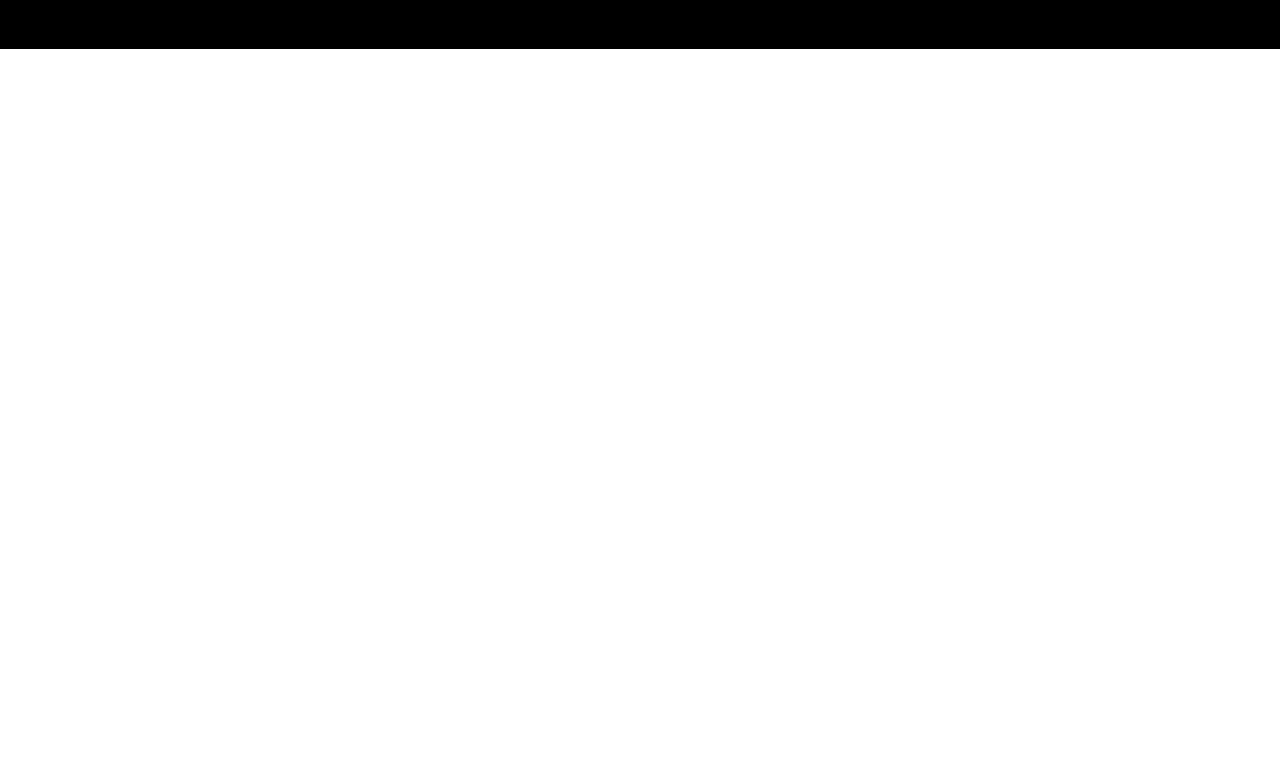
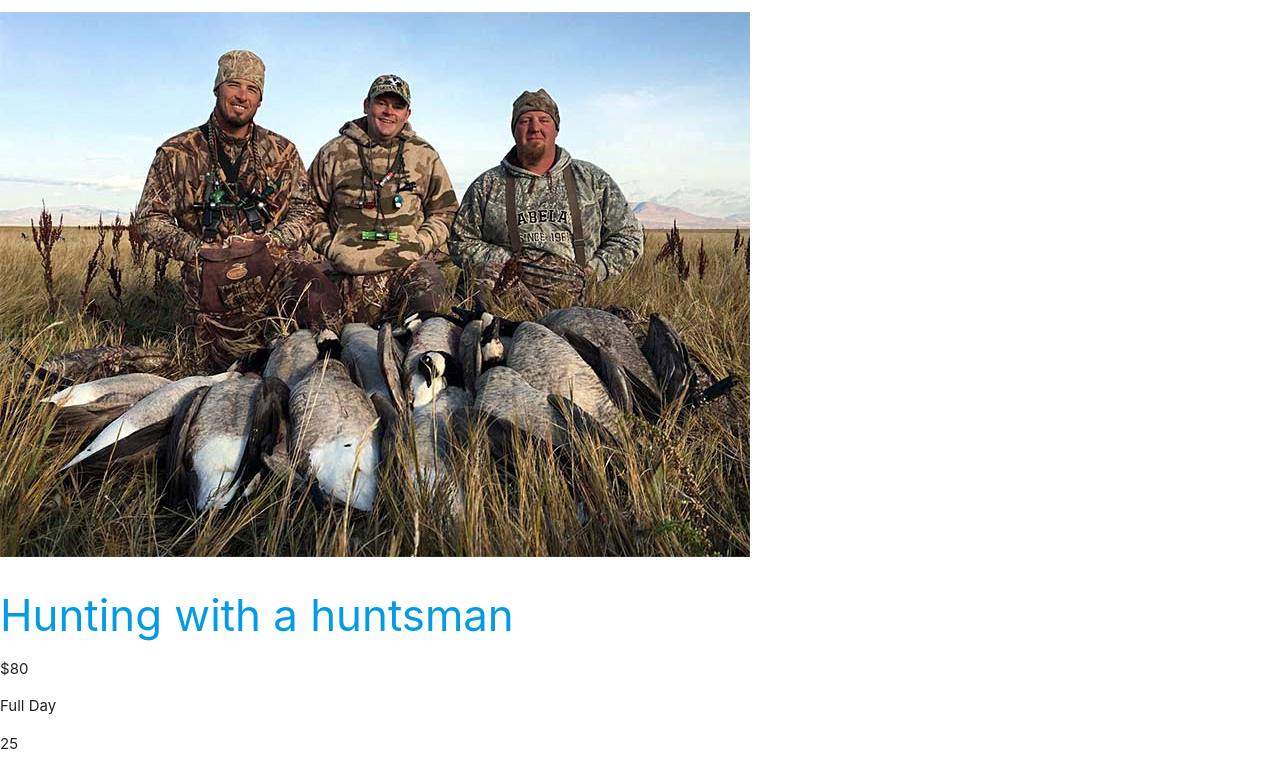
Before and after one commit to cybae0804/When-In-Rome, a React app in the folder client/: page / in a window 1280 px wide. Shown: the part 499-1269 px from the top of the page. Before the commit the page ends 800 px from the top, so only its background shows below. Built offline with nearby package versions, Linux system fonts and the light colour scheme.

Commit message:
completed experience-preview-container, pre-css

```diff
--- a/client/package.json
+++ b/client/package.json
@@ -18,6 +18,7 @@
     "react": "^16.5.2",
     "react-dom": "^16.5.2",
     "react-redux": "^5.0.7",
+    "react-router-dom": "^4.3.1",
     "redux": "^4.0.1"
   },
   "devDependencies": {
--- a/client/src/components/app.js
+++ b/client/src/components/app.js
@@ -1,14 +1,52 @@
 import React from 'react';
-import '../assets/css/app.css';
-import logo from '../assets/images/logo.svg';
+import { Route } from 'react-router-dom';
+import ExperiencePreviewContainer from './experience_preview_container';
+import ExperiencePreview from './experience_preview';
+import images from './dummyImages';
+
+const experiences = [
+  {
+    id: 1,
+    image: images.a,
+    activity: 'Fishing',
+    occupation: 'fisherman',
+    price: 25,
+    duration: 'Full Day',
+    averageRating: 4.8,
+    totalRatings: 12,
+  },
+  {
+    id: 2,
+    image: images.b,
+    activity: 'Hunting',
+    occupation: 'huntsman',
+    price: 80,
+    duration: 'Full Day',
+    averageRating: 4.2,
+    totalRatings: 25,
+  },
+]
+
+// const { id, image, activity, occupation, price, duration, averageRating, totalRatings } = experience;
 
 const App = () => (
-    <div>
-        <div className="app">
-            <img src={logo} className="logo rotate"/>
-            <h1>Welcome to React</h1>
-        </div>
-    </div>
+  <div>
+    {/* <ExperiencePreview
+      id={id}
+      image={image}
+      activity={activity}
+      occupation={occupation}
+      price={price}
+      duration={duration}
+      averageRating={averageRating}
+      totalRatings={totalRatings}
+    /> */}
+    <ExperiencePreviewContainer
+      heading="explore"
+      experiences={experiences}
+    />
+    <Route path={'experience/:' } component={ExperiencePreview}/>
+  </div>
 );
 
 export default App;
--- /dev/null
+++ b/client/src/components/dummyImages.js
@@ -0,0 +1,7 @@
+import a from '../assets/images/1.jpg';
+import b from '../assets/images/2.jpg';
+
+export default {
+  a,
+  b,
+}
--- /dev/null
+++ b/client/src/components/experience_preview.js
@@ -0,0 +1,33 @@
+import React from 'react';
+import { Link } from 'react-router-dom';
+
+export default props => {
+  const { id, image, activity, occupation, price, duration, averageRating, totalRatings } = props;
+  const title = `${activity} with a ${occupation}`;
+  let starsDisplay = [];
+  const averageRatingInteger = Math.floor(averageRating);
+  const averageRatingDecimal = averageRating - averageRatingInteger;
+
+  for (let i = 0; i < averageRatingInteger; i++) {
+    starsDisplay.push(<i key={i} className="material-icons">star</i>);
+  }
+
+  if (averageRatingDecimal >= 0.5) {
+    starsDisplay.push(<i className="material-icons">star_half</i>);
+  }
+
+  return (
+      <div className="experiencePreview">
+        <Link to={"/experience/" + id}>
+          <img src={image} alt={title} />
+          <h3>{title}</h3>
+        </Link>
+        <p>${price}</p>
+        <p>{duration}</p>
+        <p>
+          {starsDisplay}
+          <span>{totalRatings}</span>
+        </p>
+      </div>
+  );
+}
--- /dev/null
+++ b/client/src/components/experience_preview_container.js
@@ -0,0 +1,31 @@
+import React from 'react';
+import ExperiencePreview from './experience_preview';
+
+export default props => {
+  const { heading, experiences } = props;
+  const headingText = heading ? <h2>{heading}</h2> : '';
+  const experienceList = experiences.map(experience => {
+    const { id, image, activity, occupation, price, duration, averageRating, totalRatings } = experience;
+
+    return (
+      <ExperiencePreview
+        key={id}
+        id={id}
+        image={image}
+        activity={activity}
+        occupation={occupation}
+        price={price}
+        duration={duration}
+        rating={averageRating}
+        totalRatings={totalRatings}
+      />
+    );
+  });
+
+  return (
+    <div className="experiencePreviewContainer">
+      {headingText}
+      {experienceList}
+    </div>
+  );
+}
--- a/client/src/index.js
+++ b/client/src/index.js
@@ -1,9 +1,14 @@
 import React from 'react';
 import ReactDOM from 'react-dom';
+import {
+  BrowserRouter as Router
+} from 'react-router-dom';
 
 import App from './components/app';
 
 ReactDOM.render(
-    <App />,
-    document.getElementById('root')
+  <Router>
+    <App />
+  </Router>,
+  document.getElementById('root')
 );
```
Also changed, not shown: client/dist/index.html, client/src/assets/images/1.jpg (added), client/src/assets/images/2.jpg (added), 1 other file.
